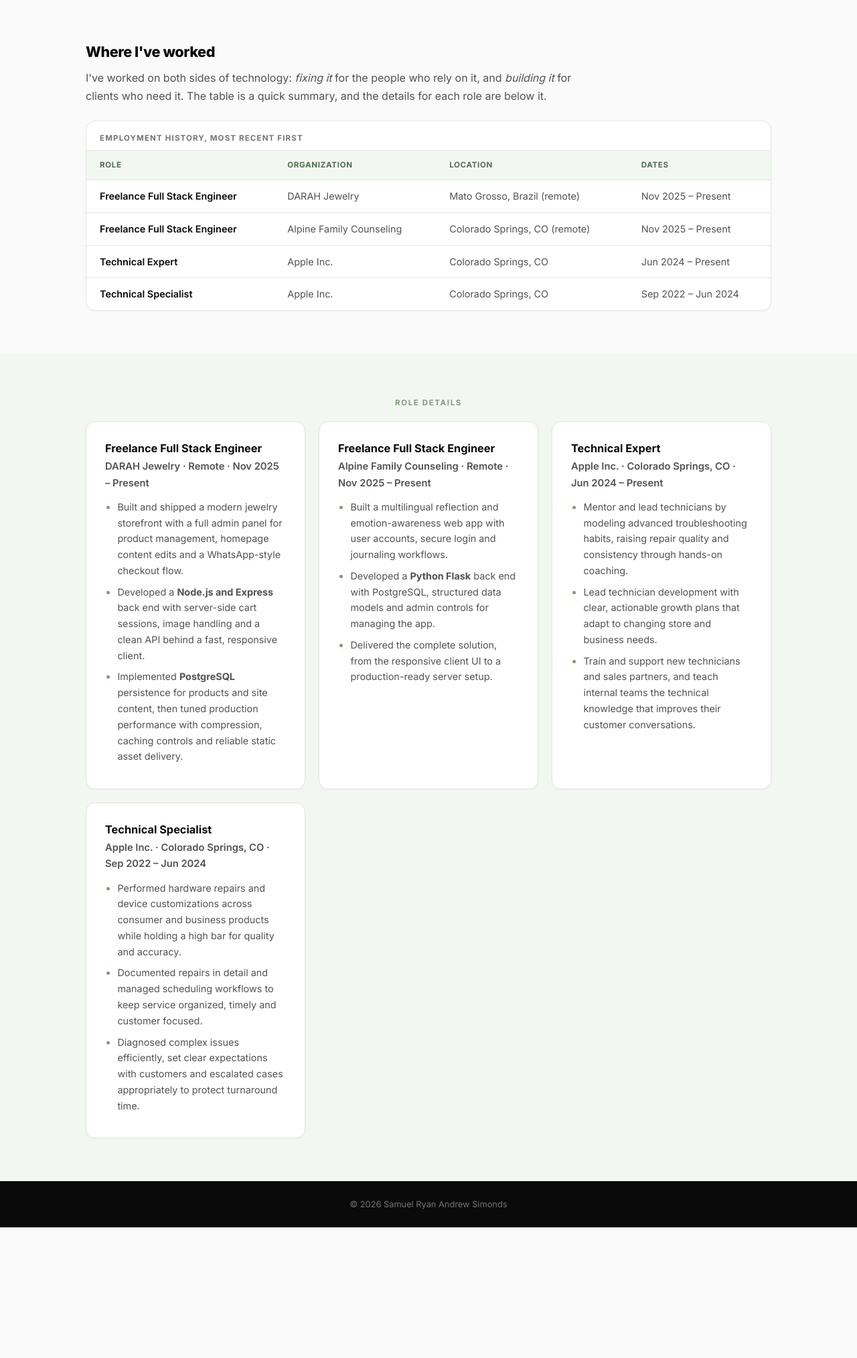
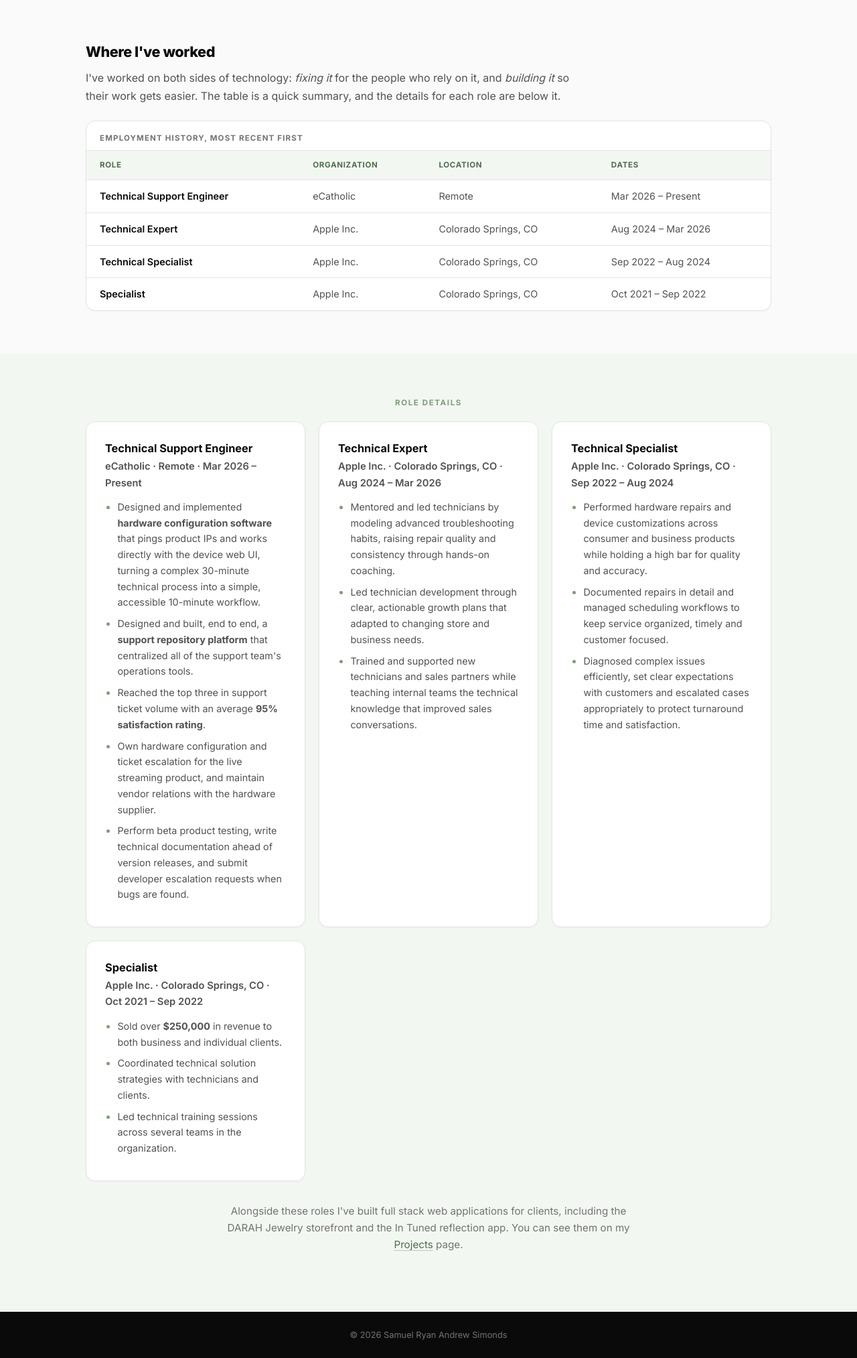
Before and after one commit to SRAS2024/About-Me, a Flask app: page /experience.html in a window 1280 px wide. Shown: the part 324-2351 px from the top of the page at 67% size. Before the commit the page ends 2156 px from the top, so only its background shows below. Run offline with Flask 3, Linux system fonts and the light colour scheme; data that the repository does not hold is empty.

Commit message:
Update the site for the new resume and rewrite the README
- Experience: eCatholic Technical Support Engineer (Mar 2026 - present) and
  the three Apple roles with their new dates, plus the Specialist role
- Education & Skills: University of Massachusetts Global (2022 - 2025) and
  the two IBM certifications from October 2026
- About: new title, story and quick facts; new professional portrait
- README: rewritten for the six-page site, ssimonds.com, Search Console,
  environment variables and deployment

Co-Authored-By: Claude Opus 5.5 <noreply@anthropic.com>

```diff
--- a/static/css/styles.css
+++ b/static/css/styles.css
@@ -802,3 +802,5 @@ select.input{cursor:pointer}
   .contact-form .form-row{grid-template-columns:1fr}
   .repo-toolbar{flex-direction:column;align-items:stretch}
 }
+.inline-link{color:var(--sage-dark);text-decoration:underline;text-decoration-color:var(--sage-light);text-underline-offset:3px}
+.inline-link:hover{color:var(--sage)}
--- a/templates/experience.html
+++ b/templates/experience.html
@@ -4,7 +4,7 @@
     <meta charset="UTF-8" />
     <meta name="viewport" content="width=device-width, initial-scale=1" />
     <title>Samuel Simonds - Web Design and Technologies</title>
-    <meta name="description" content="Employment history for Samuel Simonds: freelance full stack engineering and technical roles at Apple." />
+    <meta name="description" content="Employment history for Samuel Simonds: technical support engineering at eCatholic and technical roles at Apple." />
     <link rel="canonical" href="{{ canonical_url }}" />
     <link rel="icon" href="{{ url_for('static', filename='images/favicon.svg') }}" type="image/svg+xml" />
     <link rel="preconnect" href="https://fonts.googleapis.com" />
@@ -28,7 +28,7 @@
             <h2>Where I've worked</h2>
             <p>
               I've worked on both sides of technology: <em>fixing it</em> for the people who rely on it, and
-              <em>building it</em> for clients who need it. The table is a quick summary, and the details for
+              <em>building it</em> so their work gets easier. The table is a quick summary, and the details for
               each role are below it.
             </p>
           </div>
@@ -48,28 +48,28 @@
               </thead>
               <tbody>
                 <tr>
-                  <th scope="row">Freelance Full Stack Engineer</th>
-                  <td>DARAH Jewelry</td>
-                  <td>Mato Grosso, Brazil (remote)</td>
-                  <td><time datetime="2025-11">Nov 2025</time> &ndash; Present</td>
-                </tr>
-                <tr>
-                  <th scope="row">Freelance Full Stack Engineer</th>
-                  <td>Alpine Family Counseling</td>
-                  <td>Colorado Springs, CO (remote)</td>
-                  <td><time datetime="2025-11">Nov 2025</time> &ndash; Present</td>
+                  <th scope="row">Technical Support Engineer</th>
+                  <td>eCatholic</td>
+                  <td>Remote</td>
+                  <td><time datetime="2026-03">Mar 2026</time> &ndash; Present</td>
                 </tr>
                 <tr>
                   <th scope="row">Technical Expert</th>
                   <td>Apple Inc.</td>
                   <td>Colorado Springs, CO</td>
-                  <td><time datetime="2024-06">Jun 2024</time> &ndash; Present</td>
+                  <td><time datetime="2024-08">Aug 2024</time> &ndash; <time datetime="2026-03">Mar 2026</time></td>
                 </tr>
                 <tr>
                   <th scope="row">Technical Specialist</th>
                   <td>Apple Inc.</td>
                   <td>Colorado Springs, CO</td>
-                  <td><time datetime="2022-09">Sep 2022</time> &ndash; <time datetime="2024-06">Jun 2024</time></td>
+                  <td><time datetime="2022-09">Sep 2022</time> &ndash; <time datetime="2024-08">Aug 2024</time></td>
+                </tr>
+                <tr>
+                  <th scope="row">Specialist</th>
+                  <td>Apple Inc.</td>
+                  <td>Colorado Springs, CO</td>
+                  <td><time datetime="2021-10">Oct 2021</time> &ndash; <time datetime="2022-09">Sep 2022</time></td>
                 </tr>
               </tbody>
             </table>
@@ -82,45 +82,52 @@
           <h2 class="section-label text-center">Role details</h2>
           <div class="card-grid">
             <article class="card role-card">
-              <h3>Freelance Full Stack Engineer</h3>
-              <p class="role-meta">DARAH Jewelry &middot; Remote &middot; Nov 2025 &ndash; Present</p>
+              <h3>Technical Support Engineer</h3>
+              <p class="role-meta">eCatholic &middot; Remote &middot; Mar 2026 &ndash; Present</p>
               <ul class="role-points">
-                <li>Built and shipped a modern jewelry storefront with a full admin panel for product management, homepage content edits and a WhatsApp-style checkout flow.</li>
-                <li>Developed a <strong>Node.js and Express</strong> back end with server-side cart sessions, image handling and a clean API behind a fast, responsive client.</li>
-                <li>Implemented <strong>PostgreSQL</strong> persistence for products and site content, then tuned production performance with compression, caching controls and reliable static asset delivery.</li>
-              </ul>
-            </article>
-
-            <article class="card role-card">
-              <h3>Freelance Full Stack Engineer</h3>
-              <p class="role-meta">Alpine Family Counseling &middot; Remote &middot; Nov 2025 &ndash; Present</p>
-              <ul class="role-points">
-                <li>Built a multilingual reflection and emotion-awareness web app with user accounts, secure login and journaling workflows.</li>
-                <li>Developed a <strong>Python Flask</strong> back end with PostgreSQL, structured data models and admin controls for managing the app.</li>
-                <li>Delivered the complete solution, from the responsive client UI to a production-ready server setup.</li>
+                <li>Designed and implemented <strong>hardware configuration software</strong> that pings product IPs and works directly with the device web UI, turning a complex 30-minute technical process into a simple, accessible 10-minute workflow.</li>
+                <li>Designed and built, end to end, a <strong>support repository platform</strong> that centralized all of the support team's operations tools.</li>
+                <li>Reached the top three in support ticket volume with an average <strong>95% satisfaction rating</strong>.</li>
+                <li>Own hardware configuration and ticket escalation for the live streaming product, and maintain vendor relations with the hardware supplier.</li>
+                <li>Perform beta product testing, write technical documentation ahead of version releases, and submit developer escalation requests when bugs are found.</li>
               </ul>
             </article>
 
             <article class="card role-card">
               <h3>Technical Expert</h3>
-              <p class="role-meta">Apple Inc. &middot; Colorado Springs, CO &middot; Jun 2024 &ndash; Present</p>
+              <p class="role-meta">Apple Inc. &middot; Colorado Springs, CO &middot; Aug 2024 &ndash; Mar 2026</p>
               <ul class="role-points">
-                <li>Mentor and lead technicians by modeling advanced troubleshooting habits, raising repair quality and consistency through hands-on coaching.</li>
-                <li>Lead technician development with clear, actionable growth plans that adapt to changing store and business needs.</li>
-                <li>Train and support new technicians and sales partners, and teach internal teams the technical knowledge that improves their customer conversations.</li>
+                <li>Mentored and led technicians by modeling advanced troubleshooting habits, raising repair quality and consistency through hands-on coaching.</li>
+                <li>Led technician development through clear, actionable growth plans that adapted to changing store and business needs.</li>
+                <li>Trained and supported new technicians and sales partners while teaching internal teams the technical knowledge that improved sales conversations.</li>
               </ul>
             </article>
 
             <article class="card role-card">
               <h3>Technical Specialist</h3>
-              <p class="role-meta">Apple Inc. &middot; Colorado Springs, CO &middot; Sep 2022 &ndash; Jun 2024</p>
+              <p class="role-meta">Apple Inc. &middot; Colorado Springs, CO &middot; Sep 2022 &ndash; Aug 2024</p>
               <ul class="role-points">
                 <li>Performed hardware repairs and device customizations across consumer and business products while holding a high bar for quality and accuracy.</li>
                 <li>Documented repairs in detail and managed scheduling workflows to keep service organized, timely and customer focused.</li>
-                <li>Diagnosed complex issues efficiently, set clear expectations with customers and escalated cases appropriately to protect turnaround time.</li>
+                <li>Diagnosed complex issues efficiently, set clear expectations with customers and escalated cases appropriately to protect turnaround time and satisfaction.</li>
+              </ul>
+            </article>
+
+            <article class="card role-card">
+              <h3>Specialist</h3>
+              <p class="role-meta">Apple Inc. &middot; Colorado Springs, CO &middot; Oct 2021 &ndash; Sep 2022</p>
+              <ul class="role-points">
+                <li>Sold over <strong>$250,000</strong> in revenue to both business and individual clients.</li>
+                <li>Coordinated technical solution strategies with technicians and clients.</li>
+                <li>Led technical training sessions across several teams in the organization.</li>
               </ul>
             </article>
           </div>
+
+          <p class="section-intro text-center cta-row">
+            Alongside these roles I've built full stack web applications for clients, including the DARAH Jewelry
+            storefront and the In Tuned reflection app. You can see them on my <a class="inline-link" href="{{ url_for('projects') }}">Projects</a> page.
+          </p>
 
           {% if has_resume %}
             <p class="text-center cta-row">
```
Also changed, not shown: templates/about.html (+24 -21 lines), templates/skills.html (+18 -8 lines), README.md, static/images/samuel-simonds.jpg.
